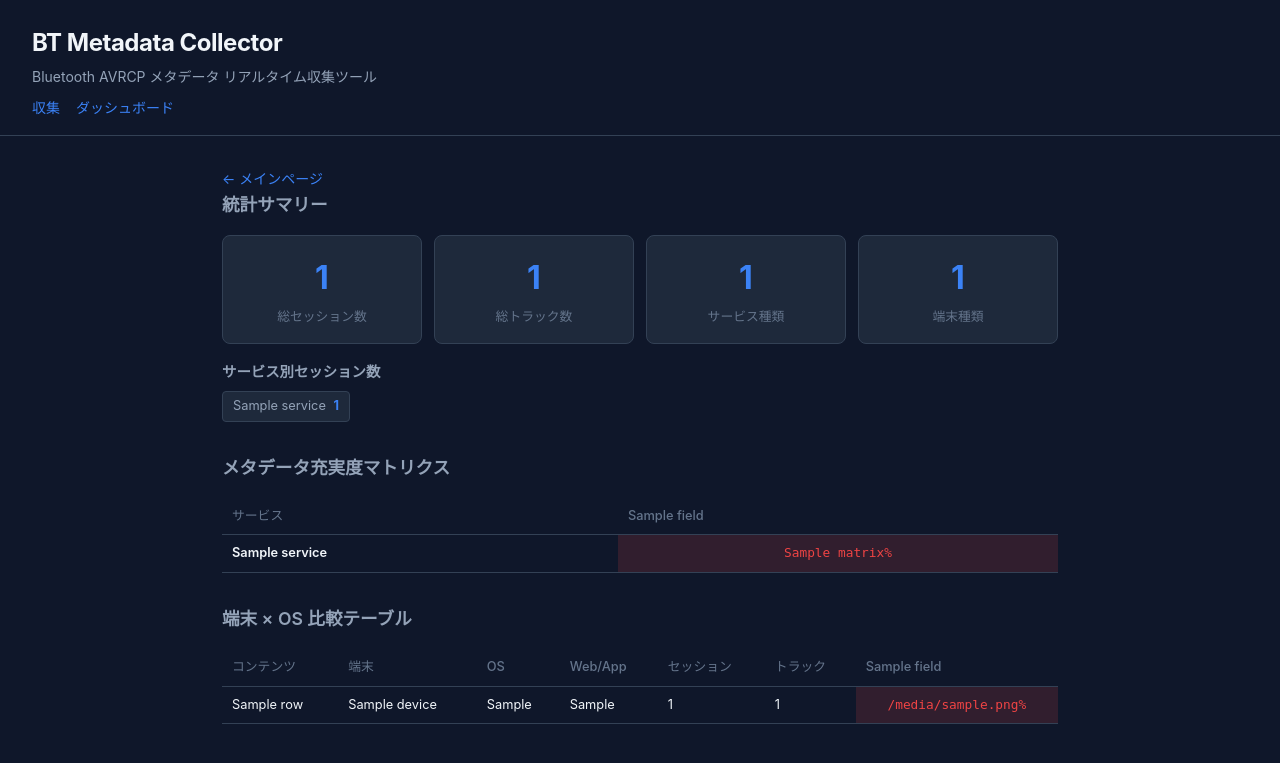
After one commit to AbeTai/validate-bt-meta-data, a FastAPI app: template templates/dashboard.html in a window 1280 px wide. The commit adds this page. Shown: the top 763 px of the page. Run offline with FastAPI, Linux system fonts and the light colour scheme; the template is opened without the code that fills it: most values are stand-ins (such as "Sample title", 1, 10 or a date in 2020); some libraries are stand-ins or nearby versions.

Commit message:
Phase 3-A: メタデータ充実度マトリクスと端末×OS比較のダッシュボードを追加
Co-Authored-By: Claude Opus 4.6 <noreply@anthropic.com>

```diff
--- a/app/main.py
+++ b/app/main.py
@@ -23,6 +23,11 @@ from fastapi.staticfiles import StaticFiles
 from fastapi.templating import Jinja2Templates
 from sse_starlette.sse import EventSourceResponse
 
+from app.services.analysis import (
+    get_device_os_comparison,
+    get_field_coverage_matrix,
+    get_statistics_summary,
+)
 from app.services.avrcp_monitor import AVRCPMonitor
 from app.services.database import (
     generate_filename,
@@ -466,6 +471,30 @@ async def download_session_csv(filename: str):
     )
 
 
+# ── ダッシュボード ──
+
+
+@app.get("/dashboard", response_class=HTMLResponse)
+async def dashboard(request: Request):
+    """分析ダッシュボードページ。"""
+    from app.services.analysis import METADATA_FIELDS
+
+    summary = get_statistics_summary()
+    coverage = get_field_coverage_matrix()
+    comparisons = get_device_os_comparison()
+
+    return templates.TemplateResponse(
+        "dashboard.html",
+        {
+            "request": request,
+            "summary": summary,
+            "coverage": coverage,
+            "comparisons": comparisons,
+            "fields": METADATA_FIELDS,
+        },
+    )
+
+
 # ── ヘルスチェック ──
 
 
--- a/static/css/style.css
+++ b/static/css/style.css
@@ -458,3 +458,124 @@ section h2 {
 .nav-links a:hover {
     text-decoration: underline;
 }
+
+/* ── ダッシュボード ── */
+
+.dashboard section {
+    margin-bottom: 32px;
+}
+
+.stats-grid {
+    display: grid;
+    grid-template-columns: repeat(auto-fit, minmax(140px, 1fr));
+    gap: 12px;
+    margin-bottom: 16px;
+}
+
+.stat-card {
+    background: var(--bg-secondary);
+    border: 1px solid var(--border);
+    border-radius: var(--radius);
+    padding: 16px;
+    text-align: center;
+}
+
+.stat-value {
+    font-size: 2rem;
+    font-weight: 700;
+    color: var(--accent);
+}
+
+.stat-label {
+    font-size: 0.8rem;
+    color: var(--text-muted);
+    margin-top: 4px;
+}
+
+.stats-detail h3 {
+    font-size: 0.9rem;
+    color: var(--text-secondary);
+    margin-bottom: 8px;
+}
+
+.tag-list {
+    display: flex;
+    flex-wrap: wrap;
+    gap: 8px;
+}
+
+.tag {
+    background: var(--bg-secondary);
+    border: 1px solid var(--border);
+    border-radius: 4px;
+    padding: 4px 10px;
+    font-size: 0.8rem;
+    color: var(--text-secondary);
+}
+
+.tag strong {
+    color: var(--accent);
+    margin-left: 4px;
+}
+
+/* ── マトリクス・比較テーブル ── */
+
+.table-scroll {
+    overflow-x: auto;
+}
+
+.matrix-table,
+.comparison-table {
+    width: 100%;
+    border-collapse: collapse;
+    font-size: 0.8rem;
+}
+
+.matrix-table th,
+.comparison-table th {
+    text-align: left;
+    padding: 8px 10px;
+    color: var(--text-muted);
+    font-weight: 500;
+    border-bottom: 1px solid var(--border);
+    white-space: nowrap;
+}
+
+.matrix-table td,
+.comparison-table td {
+    padding: 8px 10px;
+    border-bottom: 1px solid var(--border);
+}
+
+.service-name {
+    font-weight: 600;
+    white-space: nowrap;
+}
+
+.coverage-cell {
+    text-align: center;
+    font-weight: 500;
+    font-family: monospace;
+}
+
+.coverage-high {
+    background: rgba(34, 197, 94, 0.15);
+    color: var(--success);
+}
+
+.coverage-mid {
+    background: rgba(245, 158, 11, 0.15);
+    color: var(--warning);
+}
+
+.coverage-low {
+    background: rgba(239, 68, 68, 0.15);
+    color: var(--danger);
+}
+
+.no-data {
+    text-align: center;
+    color: var(--text-muted);
+    padding: 32px;
+    font-size: 0.9rem;
+}
--- a/templates/base.html
+++ b/templates/base.html
@@ -12,6 +12,10 @@
     <header>
         <h1>BT Metadata Collector</h1>
         <p class="subtitle">Bluetooth AVRCP メタデータ リアルタイム収集ツール</p>
+        <nav class="nav-links">
+            <a href="/">収集</a>
+            <a href="/dashboard">ダッシュボード</a>
+        </nav>
     </header>
     <main>
         {% block content %}{% endblock %}
--- /dev/null
+++ b/templates/dashboard.html
@@ -0,0 +1,83 @@
+{% extends "base.html" %}
+
+{% block content %}
+<div class="dashboard">
+    <div class="nav-links">
+        <a href="/">← メインページ</a>
+    </div>
+
+    <!-- 統計サマリー -->
+    <section class="stats-summary">
+        <h2>統計サマリー</h2>
+        <div class="stats-grid">
+            <div class="stat-card">
+                <div class="stat-value">{{ summary.total_sessions }}</div>
+                <div class="stat-label">総セッション数</div>
+            </div>
+            <div class="stat-card">
+                <div class="stat-value">{{ summary.total_tracks }}</div>
+                <div class="stat-label">総トラック数</div>
+            </div>
+            <div class="stat-card">
+                <div class="stat-value">{{ summary.service_counts|length }}</div>
+                <div class="stat-label">サービス種類</div>
+            </div>
+            <div class="stat-card">
+                <div class="stat-value">{{ summary.device_counts|length }}</div>
+                <div class="stat-label">端末種類</div>
+            </div>
+        </div>
+
+        {% if summary.service_counts %}
+        <div class="stats-detail">
+            <h3>サービス別セッション数</h3>
+            <div class="tag-list">
+                {% for service, count in summary.service_counts.items() %}
+                <span class="tag">{{ service }} <strong>{{ count }}</strong></span>
+                {% endfor %}
+            </div>
+        </div>
+        {% endif %}
+    </section>
+
+    <!-- メタデータ充実度マトリクス -->
+    <section class="coverage-matrix">
+        <h2>メタデータ充実度マトリクス</h2>
+        {% if coverage.services %}
+        <div class="table-scroll">
+            <table class="matrix-table">
+                <thead>
+                    <tr>
+                        <th>サービス</th>
+                        {% for field in coverage.fields %}
+                        <th>{{ field }}</th>
+                        {% endfor %}
+                    </tr>
+                </thead>
+                <tbody>
+                    {% for service in coverage.services %}
+                    <tr>
+                        <td class="service-name">{{ service }}</td>
+                        {% for field in coverage.fields %}
+                        {% set rate = coverage.matrix[service][field] %}
+                        <td class="coverage-cell {% if rate >= 80 %}coverage-high{% elif rate >= 30 %}coverage-mid{% else %}coverage-low{% endif %}">
+                            {{ rate }}%
+                        </td>
+                        {% endfor %}
+                    </tr>
+                    {% endfor %}
+                </tbody>
+            </table>
+        </div>
+        {% else %}
+        <p class="no-data">データがまだありません。セッションを記録してください。</p>
+        {% endif %}
+    </section>
+
+    <!-- 端末×OS 比較テーブル -->
+    <section class="device-comparison">
+        <h2>端末 × OS 比較テーブル</h2>
+        {% include "partials/comparison_table.html" %}
+    </section>
+</div>
+{% endblock %}
--- /dev/null
+++ b/templates/partials/comparison_table.html
@@ -0,0 +1,39 @@
+{% if comparisons %}
+<div class="table-scroll">
+    <table class="comparison-table">
+        <thead>
+            <tr>
+                <th>コンテンツ</th>
+                <th>端末</th>
+                <th>OS</th>
+                <th>Web/App</th>
+                <th>セッション</th>
+                <th>トラック</th>
+                {% for field in fields %}
+                <th>{{ field }}</th>
+                {% endfor %}
+            </tr>
+        </thead>
+        <tbody>
+            {% for row in comparisons %}
+            <tr>
+                <td>{{ row.content_name }}</td>
+                <td>{{ row.device }}</td>
+                <td>{{ row.os_version }}</td>
+                <td>{{ row.platform_type }}</td>
+                <td>{{ row.session_count }}</td>
+                <td>{{ row.track_count }}</td>
+                {% for field in fields %}
+                {% set rate = row.field_coverage[field] %}
+                <td class="coverage-cell {% if rate >= 80 %}coverage-high{% elif rate >= 30 %}coverage-mid{% else %}coverage-low{% endif %}">
+                    {{ rate }}%
+                </td>
+                {% endfor %}
+            </tr>
+            {% endfor %}
+        </tbody>
+    </table>
+</div>
+{% else %}
+<p class="no-data">データがまだありません。セッションを記録してください。</p>
+{% endif %}
```
Also changed, not shown: app/services/analysis.py (added, +201 -0 lines).
